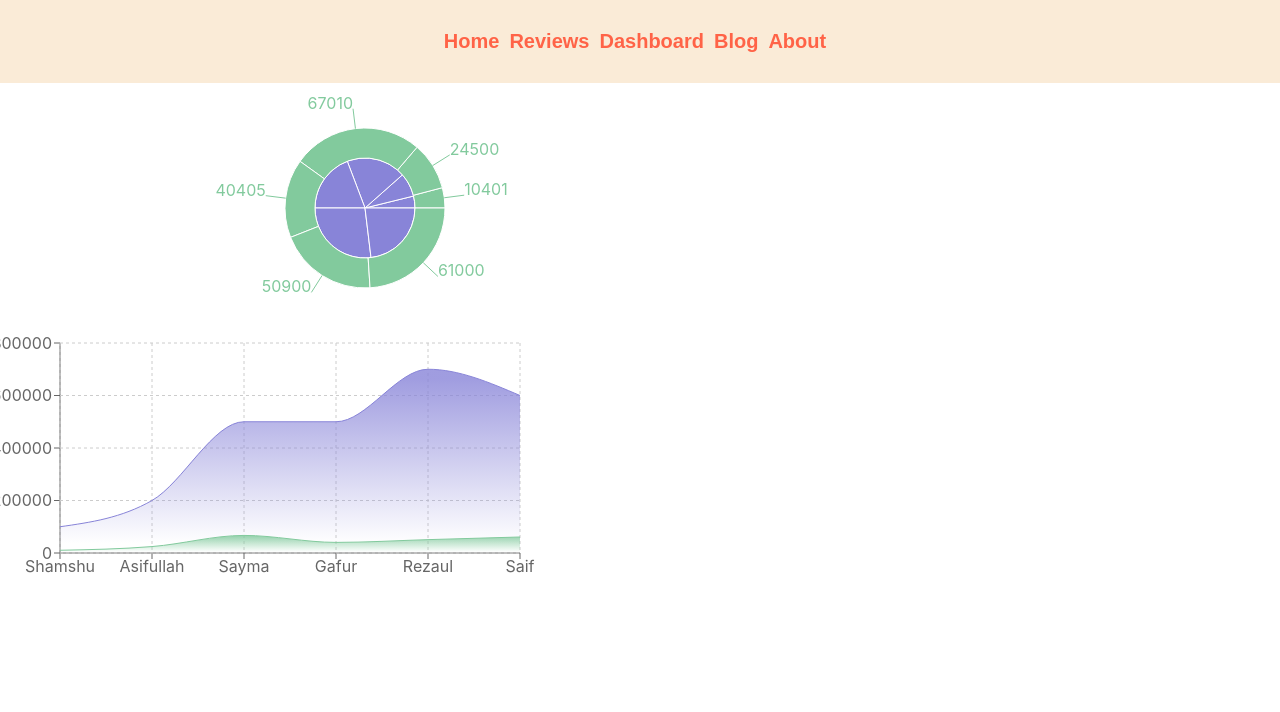
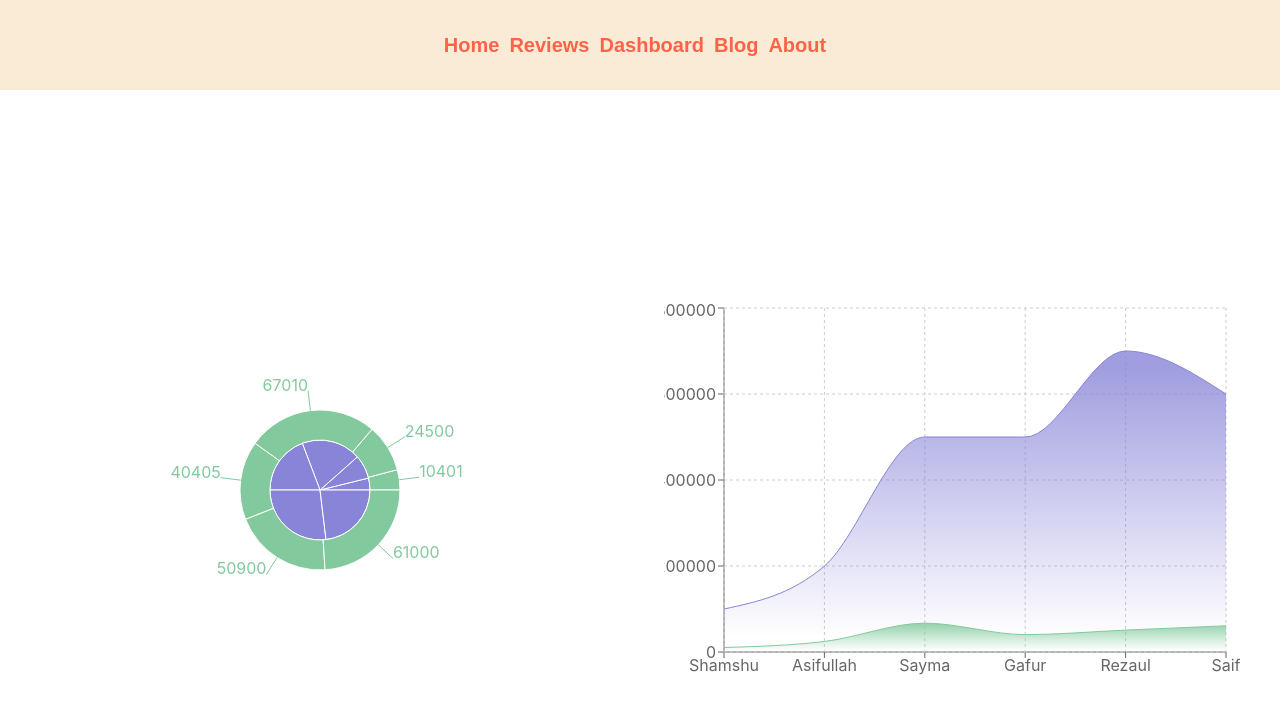
Before and after one commit to Webdev-Shams/keyboard-review, a React (Create React App) app: page /dashboard in a window 1280 px wide. Shown: the top 712 px of the page. Built offline with nearby package versions, Linux system fonts and the light colour scheme.

Commit message:
recharts aligned

```diff
--- a/src/components/Dashboard/Dashboard.js
+++ b/src/components/Dashboard/Dashboard.js
@@ -1,23 +1,24 @@
 import React from 'react';
-import { Area, AreaChart, CartesianGrid, Line, LineChart, Pie, PieChart, Tooltip, XAxis, YAxis } from 'recharts';
+import { Area, AreaChart, CartesianGrid, Line, LineChart, Pie, PieChart, ResponsiveContainer, Tooltip, XAxis, YAxis } from 'recharts';
 import useReviews from '../../hooks/useReviews';
 
 const Dashboard = () => {
     const [reviews, setReviews] = useReviews();
     return (
-        <div>
-
-            <div>
-                <PieChart width={730} height={250}>
+        <div className='grid grid-cols-1 md:grid-cols-2 lg:grid-cols-2 text-center h-screen'>
+                <div className='grid grid-cols-1 items-center'>
+                    <ResponsiveContainer width="100%" height="50%">
+                        <PieChart>
                             <Pie data={reviews} dataKey="investment" nameKey="name" cx="50%" cy="50%" outerRadius={50} fill="#8884d8" />
                             <Pie data={reviews} dataKey="revenue" nameKey="name" cx="50%" cy="50%" innerRadius={50} outerRadius={80} fill="#82ca9d" label />
                             <Tooltip/>
                         </PieChart>
+                    </ResponsiveContainer>
+                </div>
 
-            </div>
-            <div>
-
-                <AreaChart width={550} height={250} data={reviews}
+                <div className='grid grid-cols-1 items-center px-16 py-4 h-full md:px-6'>
+                    <ResponsiveContainer width="100%" height="50%">
+                        <AreaChart data={reviews}
                         margin={{ top: 10, right: 30, left: 0, bottom: 0 }}>
                         <defs>
                         <linearGradient id="colorUv" x1="0" y1="0" x2="0" y2="1">
@@ -36,7 +37,7 @@ const Dashboard = () => {
                             <Area type="monotone" dataKey="investment" stroke="#8884d8" fillOpacity={1} fill="url(#colorUv)" />
                             <Area type="monotone" dataKey="revenue" stroke="#82ca9d" fillOpacity={1} fill="url(#colorPv)" />
                         </AreaChart>
-
+                    </ResponsiveContainer>
                 </div>
 
         </div>
--- a/src/components/NotFound/NotFound.js
+++ b/src/components/NotFound/NotFound.js
@@ -3,7 +3,7 @@ import React from 'react';
 const NotFound = () => {
     return (
         <div>
-            <h1>Page not found!!!</h1>
+            <h1 className='font-sans text-5xl'>Page not found!!!</h1>
         </div>
     );
 };
--- a/src/index.css
+++ b/src/index.css
@@ -11,3 +11,7 @@ code {
   font-family: source-code-pro, Menlo, Monaco, Consolas, 'Courier New',
     monospace;
 }
+
+@tailwind base;
+@tailwind components;
+@tailwind utilities;
--- a/tailwind.config.js
+++ b/tailwind.config.js
@@ -1,6 +1,8 @@
 /** @type {import('tailwindcss').Config} */
 module.exports = {
-  content: [],
+  content: [
+    "./src/**/*.{js,jsx,ts,tsx}",
+  ],
   theme: {
     extend: {},
   },
```
Lines whose indentation alone changed are shown as unchanged.
